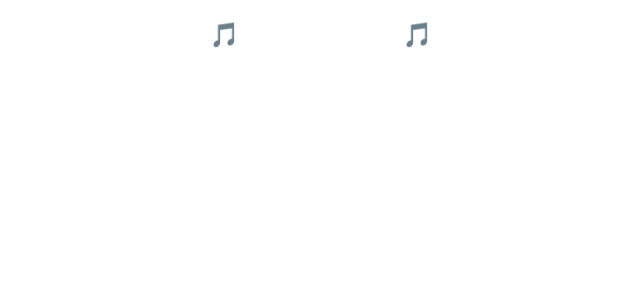
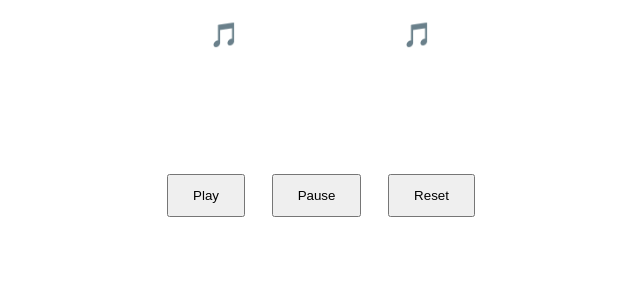
Before and after one commit to harshv1741/media-player, a React (Vite) app: page / in a window 1280 px wide. Shown: the top 300 px of the page, without its empty margins (319-959 px from the left). Built offline with nearby package versions, Linux system fonts and the light colour scheme.

Commit message:
feat(Vite, React):Creating Sections

```diff
--- a/src/App.jsx
+++ b/src/App.jsx
@@ -1,6 +1,11 @@
 import './App.css';
 
 function App() {
+  const buttonTemplate = {
+    padding: '12px 24px',
+    margin: '1em',
+  };
+
   return (
     <div className="App">
       <section className="Title">
@@ -9,10 +14,20 @@ function App() {
       </section>
 
       <section className="StatusBar">
-        <h1 id="StatusScreen"></h1>
+        <h1 id="StatusScreen">Status</h1>
       </section>
 
-      <section className="MediaControls"></section>
+      <section className="MediaControls">
+        <button style={buttonTemplate} id="play">
+          Play
+        </button>
+        <button style={buttonTemplate} id="pause">
+          Pause
+        </button>
+        <button style={buttonTemplate} id="reset">
+          Reset
+        </button>
+      </section>
     </div>
   );
 }
```
